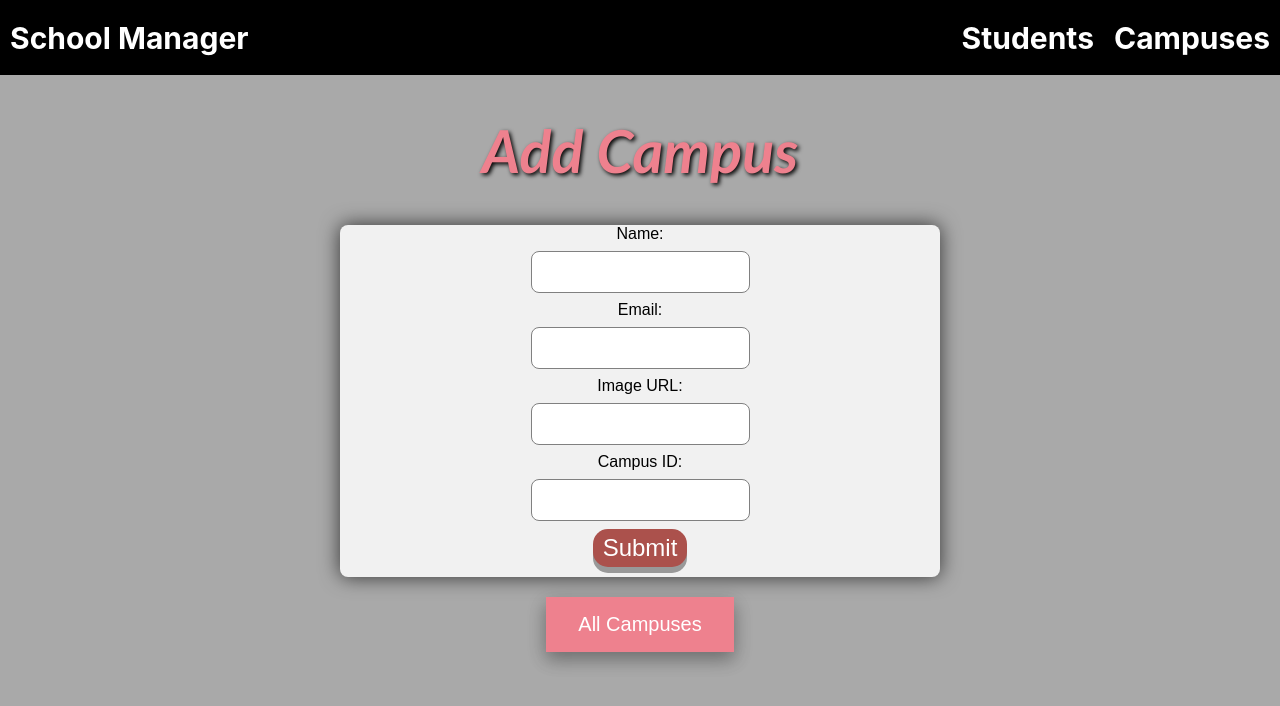
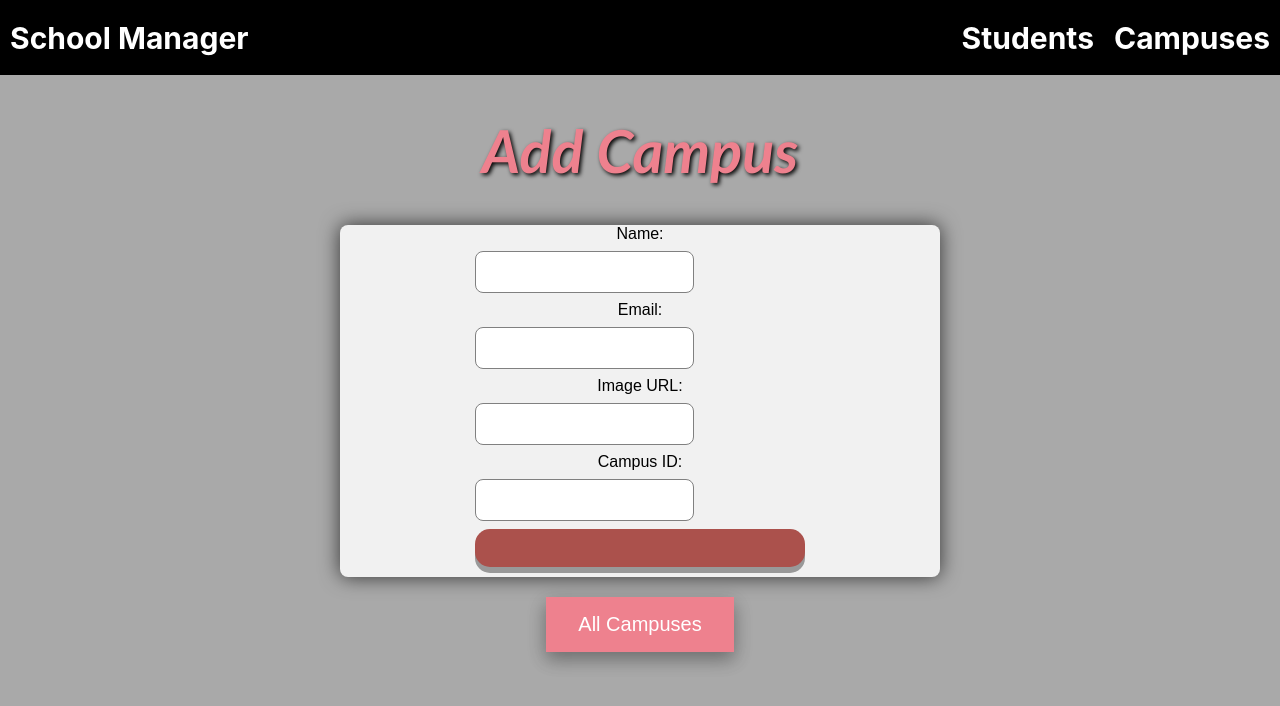
Before and after one commit to waterpolymer/Fullstack-CRUD-App, a React (Create React App) app: page /campuses in a window 1280 px wide. Both pictures are taken after a click on the button "Add Campus". Shown: the top 706 px of the page. Built offline with nearby package versions, Linux system fonts and the light colour scheme.

Commit message:
changed class submit to id submit

```diff
--- a/src/components/campuses/AddCampusView.js
+++ b/src/components/campuses/AddCampusView.js
@@ -64,7 +64,7 @@ const AddCampusView = props => {
             />
           </div>
           <div>
-            <input class="submit" type="submit"></input>
+            <input class="submit" id="submit"></input>
           </div>
         </form>
       </div>
--- a/src/components/campuses/EditCampusView.js
+++ b/src/components/campuses/EditCampusView.js
@@ -76,7 +76,7 @@ const EditCampusView = props => {
             </div>
             <div>
               {" "}
-              <input type="submit" value="Submit" class="submit" />
+              <input type="submit" value="Submit" id="submit" />
             </div>
           </form>
         </div>
--- a/src/components/campuses/campus.css
+++ b/src/components/campuses/campus.css
@@ -100,7 +100,7 @@ div.input {
   font-size: 25px;
 }
 
-.submit {
+#submit {
   padding: 5px 10px;
   margin-bottom: 10px;
   font-size: 24px;
@@ -115,6 +115,6 @@ div.input {
   box-shadow: 0 6px #999;
 }
 
-.submit:hover {
+#submit:hover {
   background-color: #783936;
 }
--- a/src/components/students/AddStudentView.js
+++ b/src/components/students/AddStudentView.js
@@ -102,7 +102,7 @@ const AddStudentView = props => {
           </div>
           <div>
             {" "}
-            <input class="box" type="submit" value="Submit" class="submit" />
+            <input class="box" type="submit" value="Submit" id="submit" />
           </div>
         </form>
       </div>
--- a/src/components/students/EditStudentView.js
+++ b/src/components/students/EditStudentView.js
@@ -103,7 +103,7 @@ const EditStudentView = props => {
           </div>
           <div>
             {" "}
-            <input class="box" type="submit" value="Submit" class="submit" />
+            <input class="box" type="submit" value="Submit" id="submit" />
           </div>
         </form>
       </div>
```
